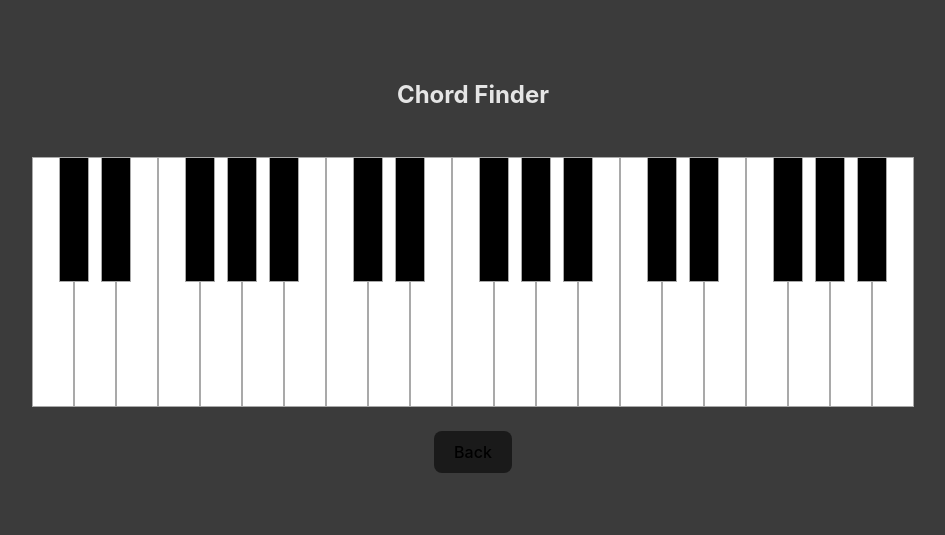
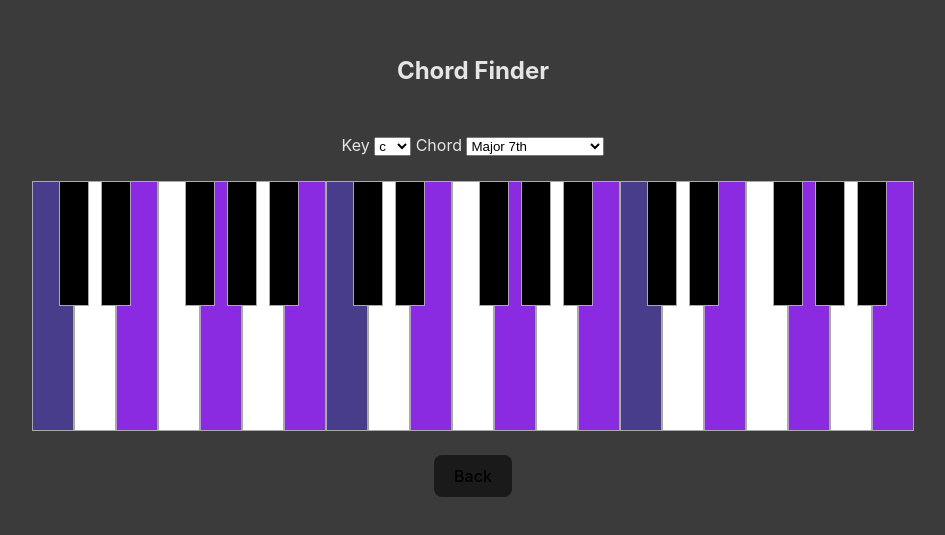
Before and after one commit to kodemonki/pianobuddy, a React (Vite) app: page /#/chord in a window 1280 px wide. Shown: the part 135-670 px from the top of the page, without its empty margins (167-1112 px from the left). Built offline with nearby package versions, Linux system fonts and the light colour scheme.

Commit message:
added chords

```diff
--- /dev/null
+++ b/src/assets/chords.json
@@ -0,0 +1,37 @@
+[
+  {
+    "name": "Major 7th",
+    "notes": [0, 2, 4, 6],
+    "adjustments": [0, 0, 0, 0]
+  },
+  {
+    "name": "Dominant 7th",
+    "notes": [0, 2, 4, 6],
+    "adjustments": [0, 0, 0, -1]
+  },
+  {
+    "name": "Minor 7th",
+    "notes": [0, 2, 4, 6],
+    "adjustments": [0, -1, 0, -1]
+  },
+  {
+    "name": "Half Diminished 7th",
+    "notes": [0, 2, 4, 6],
+    "adjustments": [0, -1, -1, -1]
+  },
+  {
+    "name": "Diminished 7th",
+    "notes": [0, 2, 4, 6],
+    "adjustments": [0, -1, -1, -2]
+  },
+  {
+    "name": "Major 6th",
+    "notes": [0, 2, 4, 5],
+    "adjustments": [0, 0, 0, 0]
+  },
+  {
+    "name": "Minor 6th",
+    "notes": [0, 2, 4, 5],
+    "adjustments": [0, -1, 0, 0]
+  }
+]
--- a/src/pages/ChordFinder.tsx
+++ b/src/pages/ChordFinder.tsx
@@ -1,12 +1,72 @@
 import { Link } from "react-router-dom";
 import Piano from "../components/Piano";
+import scales from "../assets/scales.json";
+import chords from "../assets/chords.json";
+import { useEffect, useState } from "react";
+import config from "../service/config";
 
 const ChordFinder = () => {
+  const [selectedNotes, setSelectedNotes] = useState<number[]>([]);
+  const [selectedChord, setSelectedChord] = useState(0);
+  const [selectedKey, setSelectedKey] = useState(0);
+
+  useEffect(() => {
+    setSelectedNotes([]);
+  }, []);
+
+  useEffect(() => {
+    const selectedArray: number[] = [];
+    const chordArray: number[] = [];
+    scales[0].notes.forEach((note) => {
+      let num = note + selectedKey;
+      if (num >= 12) num -= 12;
+      selectedArray.push(num);
+    });
+    chords[selectedChord].notes.forEach((note) => {
+      chordArray.push(selectedArray[note]);
+    });
+    chords[selectedChord].adjustments.forEach((adjustment, index) => {
+      chordArray[index] = chordArray[index] + adjustment;
+    });
+    setSelectedNotes(chordArray);
+  }, [selectedKey, selectedChord]);
+
+  const handleChangeKey = (e: { target: { value: string } }) => {
+    setSelectedKey(Number(e.target.value));
+  };
+
+  const handleChangeChord = (e: { target: { value: string } }) => {
+    setSelectedChord(Number(e.target.value));
+  };
+
   return (
     <div className="page">
       <h2>Chord Finder</h2>
       <br />
-      <Piano root={-1} selectedNotes={[]} />
+      <form>
+        <label>Key</label>{" "}
+        <select onChange={handleChangeKey} id="key">
+          {config.notes.map((note, index) => {
+            return (
+              <option key={note} value={index}>
+                {note}
+              </option>
+            );
+          })}
+        </select>{" "}
+        <label>Chord</label>{" "}
+        <select onChange={handleChangeChord}>
+          {chords.map((chord, index) => {
+            return (
+              <option key={chord.name} value={index}>
+                {chord.name}
+              </option>
+            );
+          })}
+        </select>
+      </form>
+      <br />
+      <Piano root={selectedKey} selectedNotes={selectedNotes} />
       <br />
       <Link to="/">
         <button>Back</button>
--- a/src/pages/ScaleFinder.tsx
+++ b/src/pages/ScaleFinder.tsx
@@ -3,7 +3,7 @@ import Piano from "../components/Piano";
 import modes from "../assets/modes.json";
 import scales from "../assets/scales.json";
 import { useEffect, useState } from "react";
-const notes = ["c", "c#", "d", "d#", "e", "f", "f#", "g", "g#", "a", "a#", "b"];
+import config from "../service/config";
 
 const ScaleFinder = () => {
   const [selectedNotes, setSelectedNotes] = useState<number[]>([]);
@@ -21,12 +21,9 @@ const ScaleFinder = () => {
       if (num >= 12) num -= 12;
       selectedArray.push(num);
     });
-    console.log(selectedArray);
     modes[selectedMode].notes.forEach((adjustment, index) => {
       selectedArray[index] = selectedArray[index] + adjustment;
     });
-
-    console.log(selectedArray);
 
     setSelectedNotes(selectedArray);
   }, [selectedKey, selectedMode]);
@@ -47,7 +44,7 @@ const ScaleFinder = () => {
       <form>
         <label>Key</label>{" "}
         <select onChange={handleChangeKey} id="key">
-          {notes.map((note, index) => {
+          {config.notes.map((note, index) => {
             return (
               <option key={note} value={index}>
                 {note}
--- a/src/service/config.ts
+++ b/src/service/config.ts
@@ -1,5 +1,5 @@
 const config = {
-  phaser_div_id: "phaser-parent",
+  notes : ["c", "c#", "d", "d#", "e", "f", "f#", "g", "g#", "a", "a#", "b"]
 };
 
 export default config;
```
